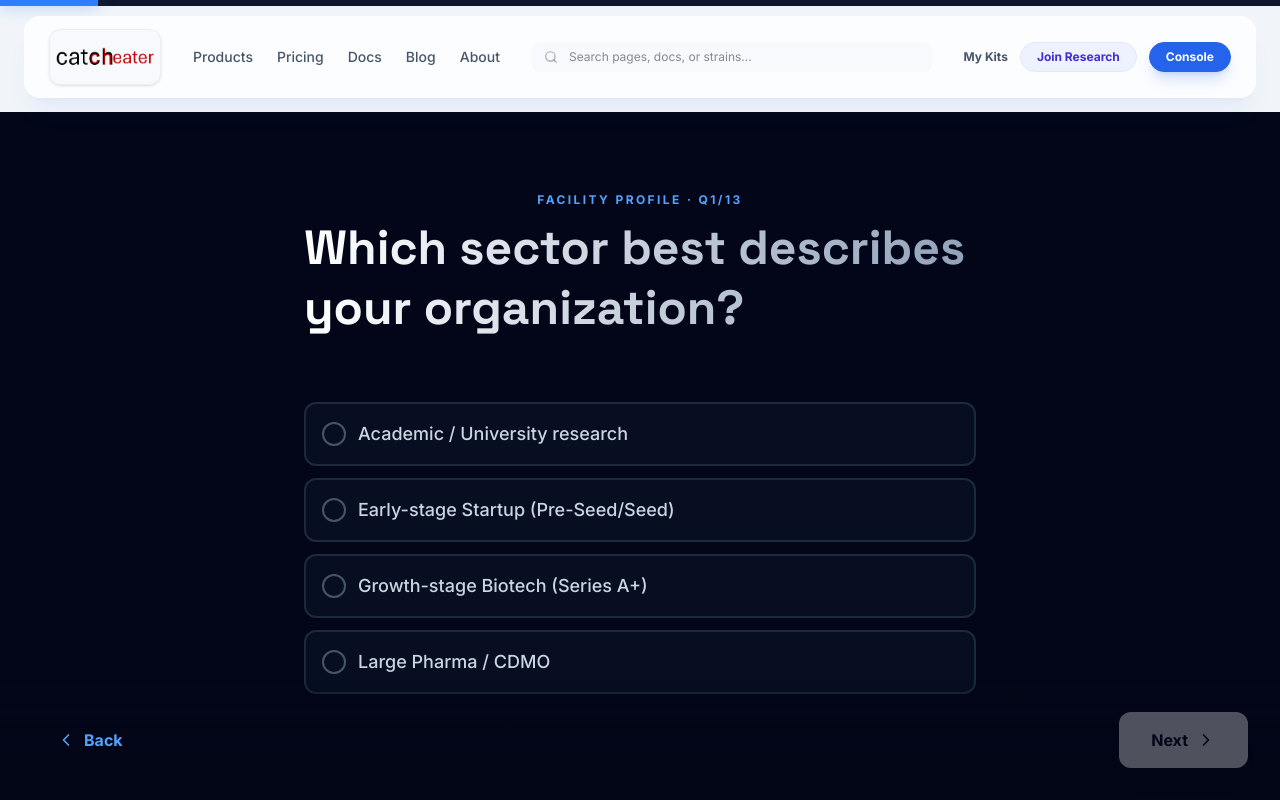
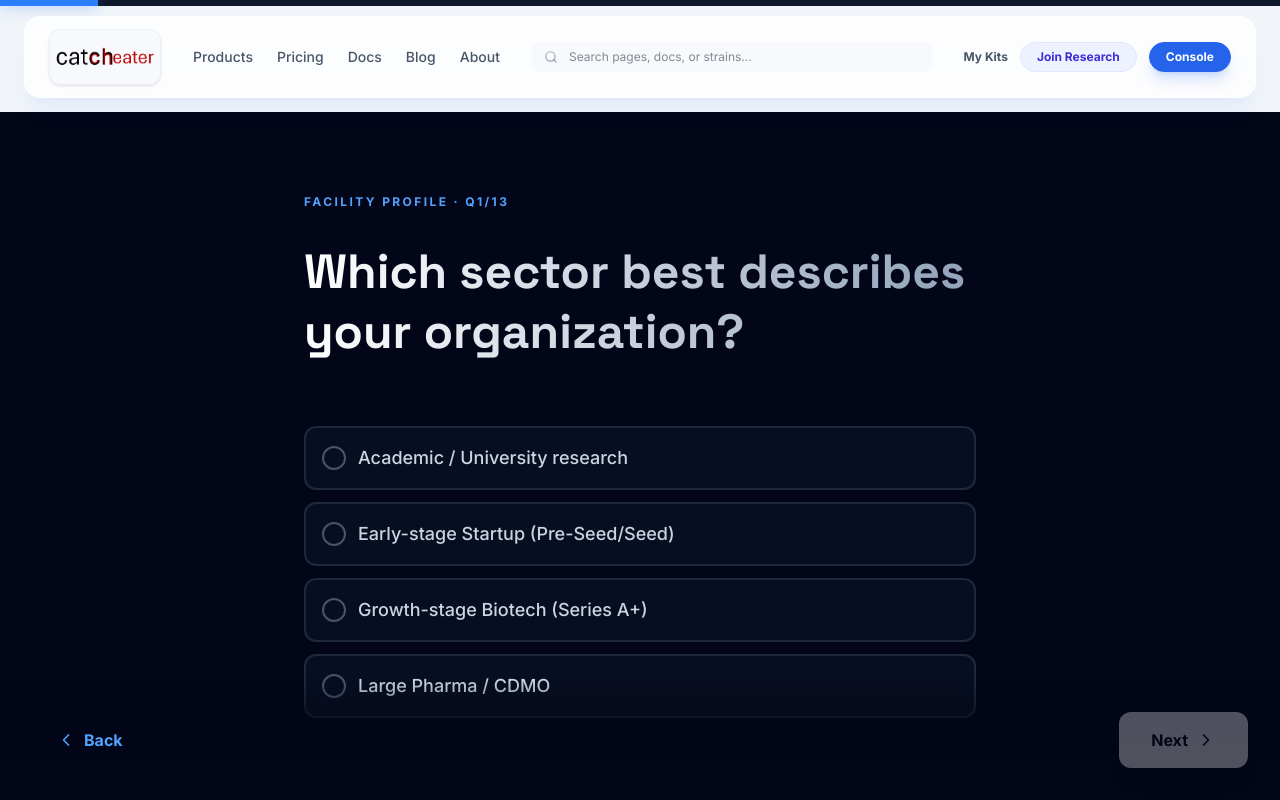
Before and after one commit to QuercusCode/Catcheaterweb, a Next.js app: page /survey in a window 1280 px wide. Both pictures are taken after a click on the button "Start Assessment". Shown: the top 800 px of the page. Built offline with nearby package versions, Linux system fonts and the light colour scheme.

Commit message:
fix(survey): prevent question text overlap and reduce font size

```diff
--- a/src/app/survey/page.tsx
+++ b/src/app/survey/page.tsx
@@ -493,13 +493,12 @@ export default function Survey() {
             {/* Main Content Area */}
             <div className="flex-1 flex flex-col items-center justify-center p-6 md:p-12 pb-24 md:pb-40 max-w-4xl mx-auto w-full relative">
 
-                {/* Category Label - HIDE for welcome screen */}
                 {activeQuestion.type !== 'intro' && (
                     <motion.div
                         key={activeQuestion.category}
                         initial={{ opacity: 0, y: -20 }}
                         animate={{ opacity: 1, y: 0 }}
-                        className={`absolute top-12 md:top-20 text-xs font-bold uppercase tracking-[0.2em] transition-colors duration-500 ${theme.text}`}
+                        className={`w-full max-w-2xl text-center md:text-left mb-8 text-xs font-bold uppercase tracking-[0.2em] transition-colors duration-500 ${theme.text}`}
                     >
                         {activeQuestion.category} · Q{currentStep}/{QUESTIONS.length - 1}
                     </motion.div>
@@ -515,9 +514,8 @@ export default function Survey() {
                         exit="exit"
                         className="w-full max-w-2xl text-center md:text-left"
                     >
-                        {/* Question (or Title for Intro) */}
                         <h2 className={`font-display font-bold leading-tight text-transparent bg-clip-text bg-gradient-to-r from-white to-slate-400
-                            ${activeQuestion.type === 'intro' ? 'text-4xl md:text-6xl mb-6' : 'text-3xl md:text-5xl mb-12 sm:mb-16'}`}>
+                            ${activeQuestion.type === 'intro' ? 'text-4xl md:text-6xl mb-6' : 'text-2xl md:text-4xl lg:text-5xl mb-12 sm:mb-16'}`}>
                             {activeQuestion.question}
                         </h2>
 
```
